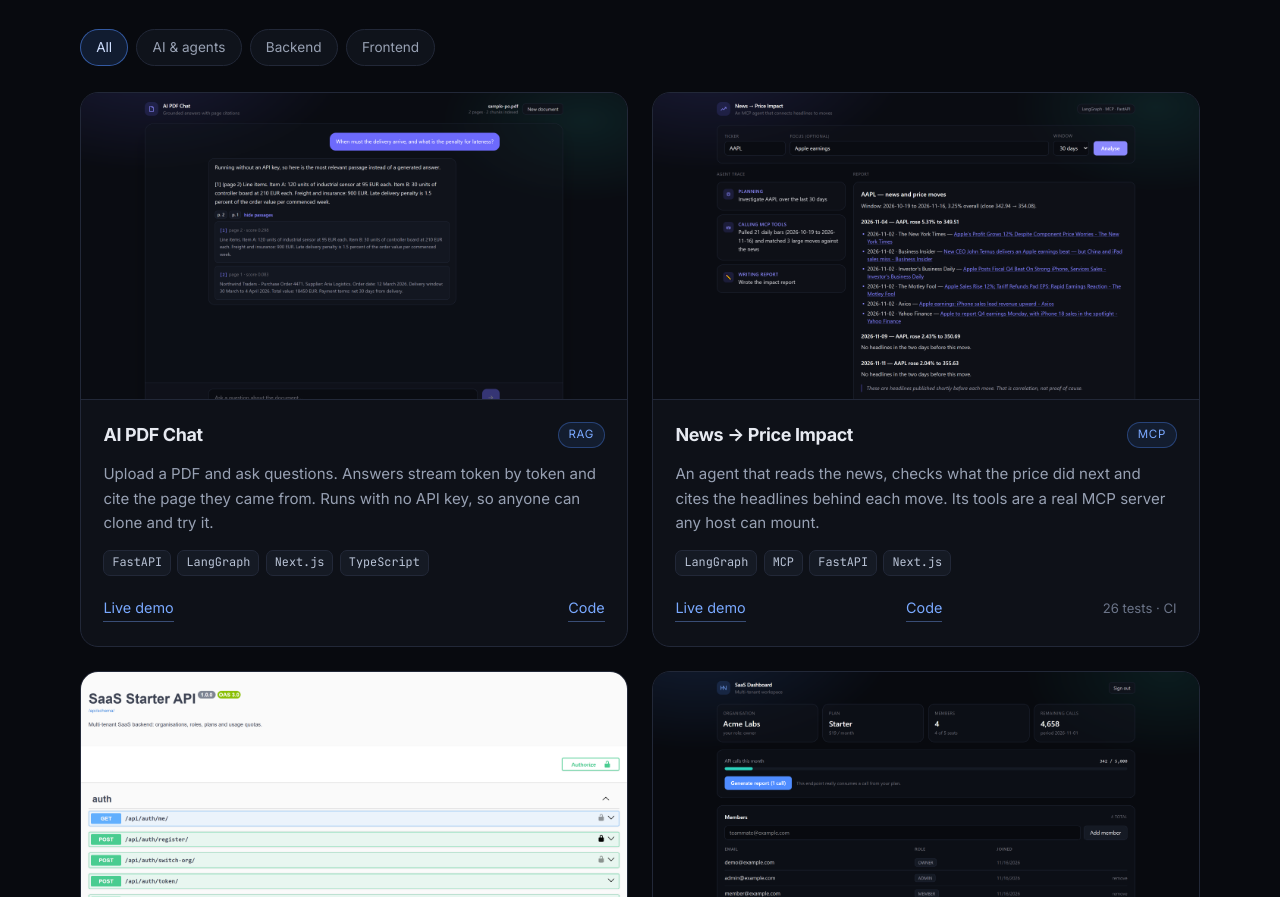
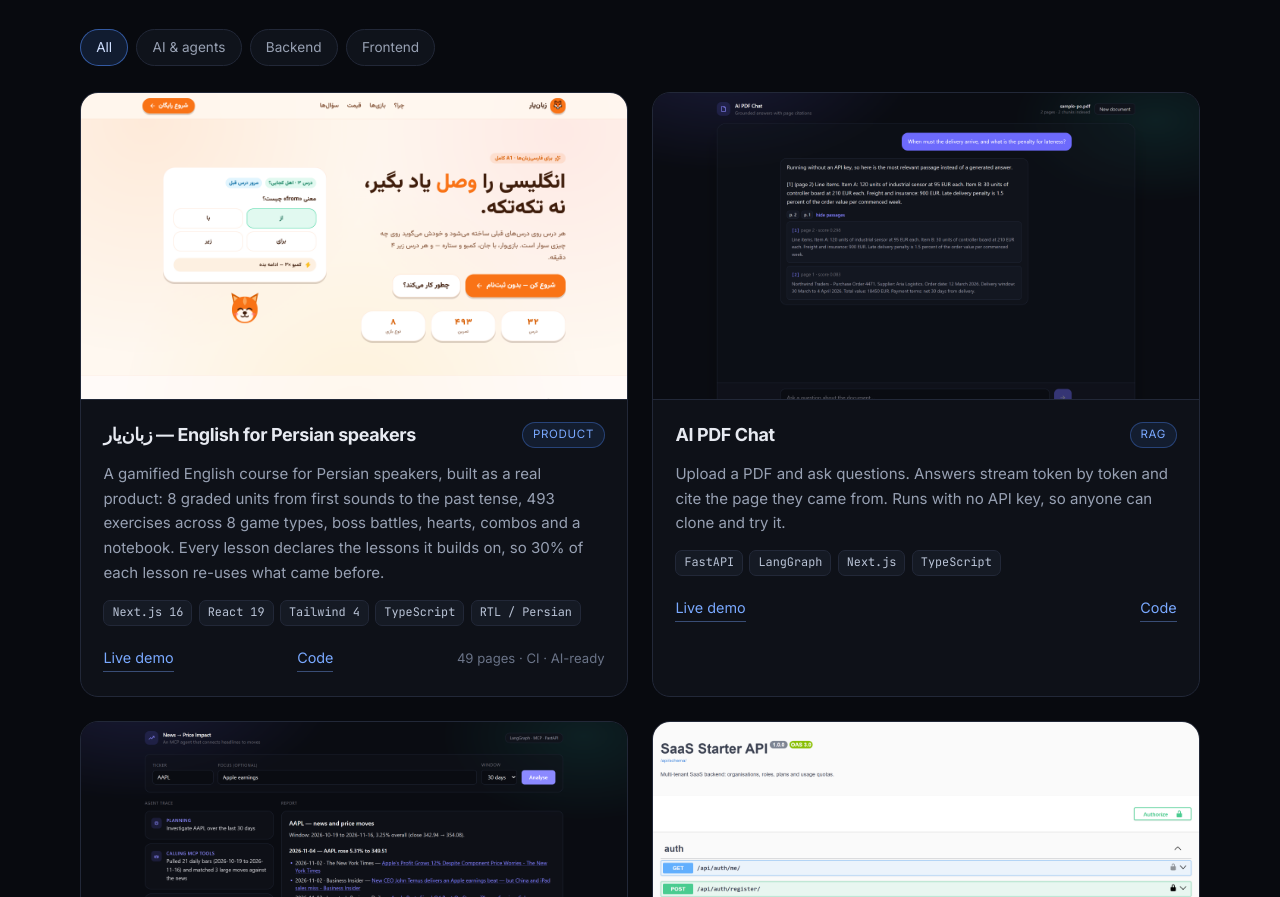
Before and after one commit to MrFox2000/portfolio-site, a plain HTML site: page index.html in a window 1280 px wide. Shown: the part 916-1813 px from the top of the page. Drawn offline with Linux system fonts and the light colour scheme.

Commit message:
Add زبان‌یار to the portfolio

```diff
--- a/index.html
+++ b/index.html
@@ -92,6 +92,36 @@
         </div>
 
         <div class="projects">
+          <article class="project" data-tags="frontend">
+            <a class="project-shot" href="https://zabanyar-kappa.vercel.app/" target="_blank" rel="noreferrer">
+              <img src="assets/zabanyar.png" alt="زبان‌یار landing page in Persian with a fox mascot" loading="lazy" />
+            </a>
+            <div class="project-body">
+              <div class="project-title-row">
+                <h3>زبان‌یار — English for Persian speakers</h3>
+                <span class="badge">Product</span>
+              </div>
+              <p>
+                A gamified English course for Persian speakers, built as a real product: 8 graded
+                units from first sounds to the past tense, 493 exercises across 8 game types, boss
+                battles, hearts, combos and a notebook. Every lesson declares the lessons it builds
+                on, so 30% of each lesson re-uses what came before.
+              </p>
+              <ul class="stack" role="list">
+                <li>Next.js 16</li>
+                <li>React 19</li>
+                <li>Tailwind 4</li>
+                <li>TypeScript</li>
+                <li>RTL / Persian</li>
+              </ul>
+              <div class="project-links">
+                <a href="https://zabanyar-kappa.vercel.app/" target="_blank" rel="noreferrer">Live demo</a>
+                <a href="https://github.com/MrFox2000/zabanyar" target="_blank" rel="noreferrer">Code</a>
+                <span class="muted">49 pages · CI · AI-ready</span>
+              </div>
+            </div>
+          </article>
+
           <article class="project" data-tags="ai backend frontend">
             <a class="project-shot" href="https://github.com/MrFox2000/ai-pdf-chat" target="_blank" rel="noreferrer">
               <img src="assets/ai-pdf-chat.png" alt="AI PDF Chat answering a question with cited pages" loading="lazy" />
```
Also changed, not shown: assets/zabanyar-map.png (added), assets/zabanyar.png (added).
